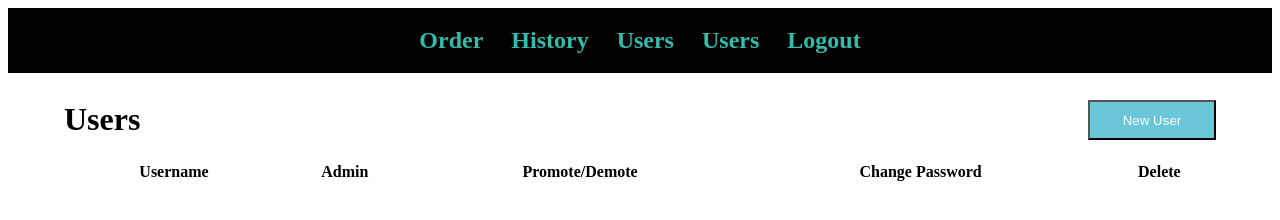
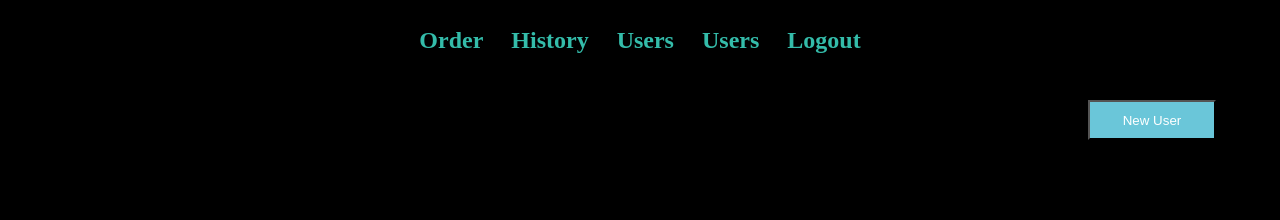
Before and after one commit to devilking6105/Payment-Processor, a website: page admin_public/users.html in a window 1280 px wide. Drawn offline with Linux system fonts and the light colour scheme; no server answers.

Commit message:
Update users.html

```diff
--- a/admin_public/users.html
+++ b/admin_public/users.html
@@ -2,7 +2,7 @@
 
 <html>
     <head>
-        <title>SOV Payment Processor</title>
+        <title>HTH Payment Processor</title>
         <meta name="viewport" content="width=device-width, initial-scale=1, shrink-to-fit=no">
         <meta charset="UTF-8">
         <link rel="stylesheet" href="/css/common.css">
@@ -18,7 +18,11 @@
             <a href="/logout.html">Logout</a>
         </div>
     </div>
-
+<style>
+     body{
+        background-color: black;
+}
+</style>
     <body>
         <div id="usersHeader">
             <h1 id="usersH1">Users</h1>
```
